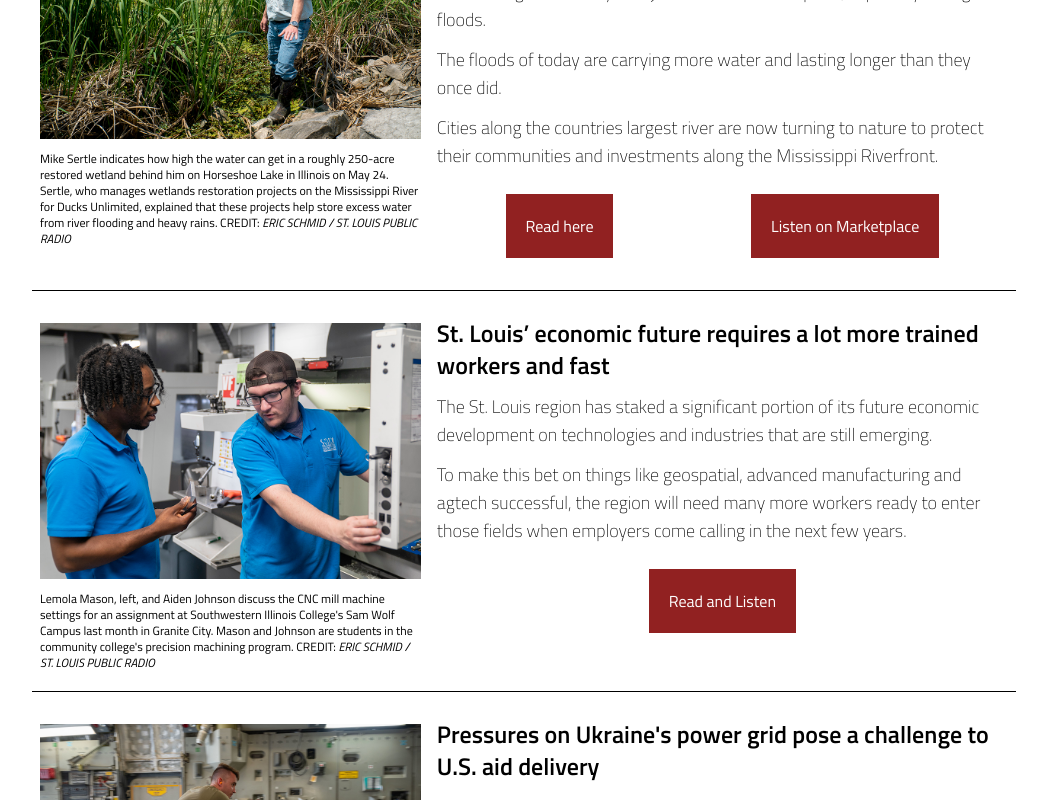
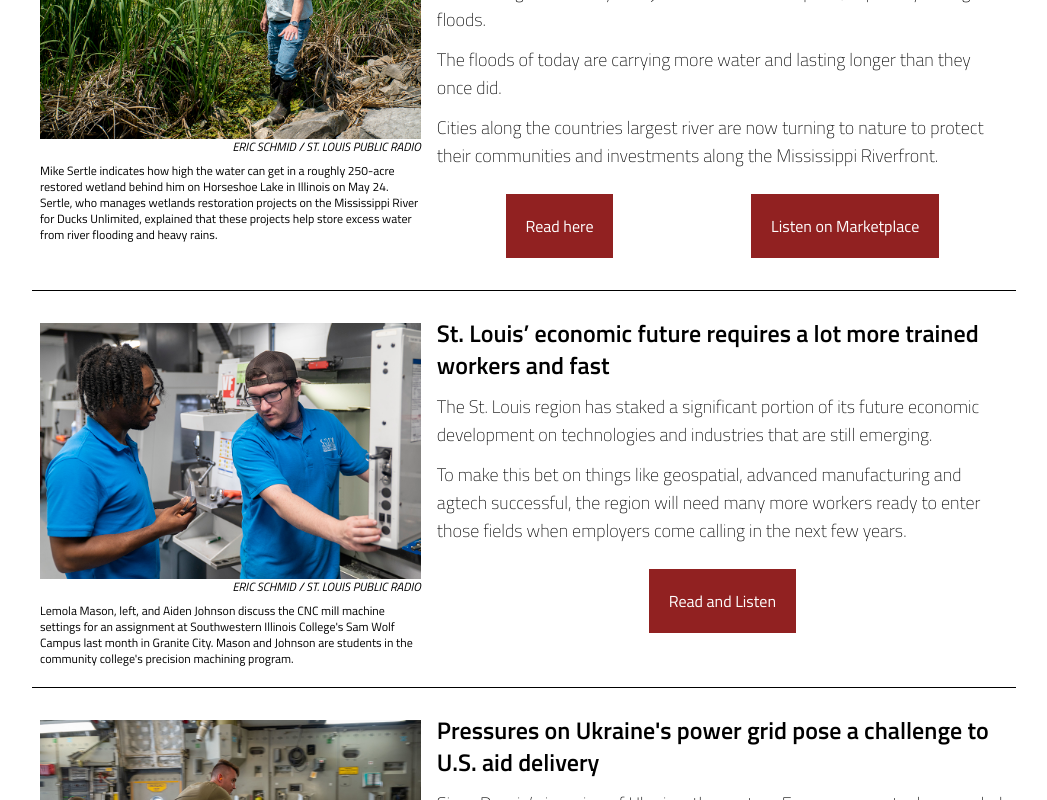
Before and after one commit to schmidward/website-deploy, a SvelteKit app: page /mywork in a window 1280 px wide. Shown: the part 860-1660 px from the top of the page, without its empty margins (116-1163 px from the left). Built offline with nearby package versions, Linux system fonts and the light colour scheme.

Commit message:
changing photo caption credits in my work

```diff
--- a/src/lib/content/mywork.json
+++ b/src/lib/content/mywork.json
@@ -41,7 +41,7 @@
                             "alt": "Mike Sertle in a restored wetland in Illinois."
                         },
                         "caption": {
-                            "text": "Mike Sertle indicates how high the water can get in a roughly 250-acre restored wetland behind him on Horseshoe Lake in Illinois on May 24. Sertle, who manages wetlands restoration projects on the Mississippi River for Ducks Unlimited, explained that these projects help store excess water from river flooding and heavy rains. CREDIT: ",
+                            "text": "Mike Sertle indicates how high the water can get in a roughly 250-acre restored wetland behind him on Horseshoe Lake in Illinois on May 24. Sertle, who manages wetlands restoration projects on the Mississippi River for Ducks Unlimited, explained that these projects help store excess water from river flooding and heavy rains.  ",
                             "credit": "ERIC SCHMID / ST. LOUIS PUBLIC RADIO"
                         },
                         "headline": "Wetlands restoration is key to avoiding the worst of future floods along the Mississippi",
@@ -71,7 +71,7 @@
                             "alt": "Two students discuss how to machine a metal piece."
                         },
                         "caption": {
-                            "text": "Lemola Mason, left, and Aiden Johnson discuss the CNC mill machine settings for an assignment at Southwestern Illinois College's Sam Wolf Campus last month in Granite City. Mason and Johnson are students in the community college's precision machining program. CREDIT: ",
+                            "text": "Lemola Mason, left, and Aiden Johnson discuss the CNC mill machine settings for an assignment at Southwestern Illinois College's Sam Wolf Campus last month in Granite City. Mason and Johnson are students in the community college's precision machining program.  ",
                             "credit": "ERIC SCHMID / ST. LOUIS PUBLIC RADIO"
                         },
                         "headline": "St. Louis’ economic future requires a lot more trained workers and fast",
@@ -96,7 +96,7 @@
                             "alt": "United States Airmen load supplies onto an airplane."
                         },
                         "caption": {
-                            "text": "Troops at Dover Air Force Base in Delaware load pallets of ammunition onto an aircraft bound for Ukraine on Aug. 9. CREDIT: ",
+                            "text": "Troops at Dover Air Force Base in Delaware load pallets of ammunition onto an aircraft bound for Ukraine on Aug. 9.  ",
                             "credit": "CYDNEY LEE / U.S. AIR FORCE"
                         },
                         "headline": "Pressures on Ukraine's power grid pose a challenge to U.S. aid delivery",
@@ -127,7 +127,7 @@
                             "alt": "Photo Illustration"
                         },
                         "caption": {
-                            "text": "For decades, officials knew pollution spread in Springfield’s groundwater but were slow to investigate. CREDIT: ",
+                            "text": "For decades, officials knew pollution spread in Springfield’s groundwater but were slow to investigate.  ",
                             "credit": "BRIAN MUÑOZ / ST. LOUIS PUBLIC RADIO"
                         },
                         "headline": "Missouri knew of contamination in Springfield’s groundwater decades before anyone told residents",
@@ -152,7 +152,7 @@
                             "alt": "Homes line a stree with the Colorado mountains in the background."
                         },
                         "caption": {
-                            "text": "A view of the Colorado Springs subdivision where Lisa Koroma and her family live on Nov. 16. Koroma said her family spent a month searching for suitable housing when they moved to Colorado late last year. CREDIT: ",
+                            "text": "A view of the Colorado Springs subdivision where Lisa Koroma and her family live on Nov. 16. Koroma said her family spent a month searching for suitable housing when they moved to Colorado late last year.  ",
                             "credit": "LISA KOROMA"
                         },
                         "headline": "An ‘insane’ housing market is hitting military families hard when they have to move",
@@ -181,7 +181,7 @@
                             "alt": "An airman in runs along an outdoor track."
                         },
                         "caption": {
-                            "text": "Air Force service members run a timed 1.5 miles during their annual physical fitness test at Scott Air Force Base in Illinois in June. The U.S. Space Force intends to do away with once-a-year assessments in favor of wearable technology.  CREDIT: ",
+                            "text": "Air Force service members run a timed 1.5 miles during their annual physical fitness test at Scott Air Force Base in Illinois in June. The U.S. Space Force intends to do away with once-a-year assessments in favor of wearable technology.   ",
                             "credit": "ERIC SCHMID / ST. LOUIS PUBLIC RADIO"
                         },
                         "headline": "The Space Force is scrapping the annual fitness test in favor of wearable trackers",
@@ -211,7 +211,7 @@
                             "alt": "The Zrybniak family outside of their home in St. Charles, MO."
                         },
                         "caption": {
-                            "text": "Viktor Zribnyak, 69, and his wife Svitlana Zribnyak, 72, outside their son’s St. Charles, Missouri home on Monday, April 4, 2022. The couple had trekked Ukraine in a coordinated escape from the Russian invasion of the country. CREDIT: ",
+                            "text": "Viktor Zribnyak, 69, and his wife Svitlana Zribnyak, 72, outside their son’s St. Charles, Missouri home on Monday, April 4, 2022. The couple had trekked Ukraine in a coordinated escape from the Russian invasion of the country.  ",
                             "credit": "BRIAN MUÑOZ / ST. LOUIS PUBLIC RADIO"
                         },
                         "headline": "Fear, hope and relief. One couple's journey from Ukraine to St. Charles",
@@ -237,7 +237,7 @@
                             "alt": "A police officer talks with a bystander infront of a partially destroyed Amazon warehouse."
                         },
                         "caption": {
-                            "text": "A police officer speaks to an onlooker at an Amazon Distribution Hub in Edwardsville last December. Six people died when a tornado hit the facility, and warehouses surrounding it could be just as vulnerable in the next major storm. CREDIT: ",
+                            "text": "A police officer speaks to an onlooker at an Amazon Distribution Hub in Edwardsville last December. Six people died when a tornado hit the facility, and warehouses surrounding it could be just as vulnerable in the next major storm.  ",
                             "credit": "BRIAN MUÑOZ / ST. LOUIS PUBLIC RADIO"
                         },
                         "headline": "Even in tornado-prone areas, storm shelters aren't required in warehouses",
@@ -271,7 +271,7 @@
                             "alt": "South Lincoln Avenue in O'Fallon, Illinois."
                         },
                         "caption": {
-                            "text": "Cars drive on South Lincoln Avenue in O'Fallon on Nov. 10, 2021. One of the fastest-growing cities in the Metro East will be split up by congressional redistricting. CREDIT: ",
+                            "text": "Cars drive on South Lincoln Avenue in O'Fallon on Nov. 10, 2021. One of the fastest-growing cities in the Metro East will be split up by congressional redistricting.  ",
                             "credit": "BRIAN MUÑOZ / ST. LOUIS PUBLIC RADIO"
                         },
                         "headline": "Illinois' new congressional maps may favor Democrats, but they carve up cities like O'Fallon",
@@ -296,7 +296,7 @@
                             "alt": "The inside of a traditional Mexican restaurant in Fairmont City, Illinois"
                         },
                         "caption": {
-                            "text": "Patrons sit in Mi Tierra Bonita Mexican Restaurant on Monday, Nov. 15, 2021, in Fairmont City, Illinois. The renovated restaurant opened in 2016 and sits in the 2020 Census tract with the largest Latino population in the St. Louis region. CREDIT: ",
+                            "text": "Patrons sit in Mi Tierra Bonita Mexican Restaurant on Monday, Nov. 15, 2021, in Fairmont City, Illinois. The renovated restaurant opened in 2016 and sits in the 2020 Census tract with the largest Latino population in the St. Louis region.  ",
                             "credit": "BRIAN MUÑOZ / ST. LOUIS PUBLIC RADIO"
                         },
                         "headline": "The St. Louis region is already home for many Latinos and more are moving here",
@@ -322,7 +322,7 @@
                             "alt": "Dewanda Crochrell stands outside a voter's home in Madison, Illinois"
                         },
                         "caption": {
-                            "text": "Dewanda Crochrell speaks with a voter in Madison, IL on March 20, 2021. Crochrell won a spot on Venice Township’s Board of Trustees a in the following weeks. CREDIT: ",
+                            "text": "Dewanda Crochrell speaks with a voter in Madison, IL on March 20, 2021. Crochrell won a spot on Venice Township’s Board of Trustees a in the following weeks.  ",
                             "credit": "ERIC SCHMID / ST. LOUIS PUBLIC RADIO"
                         },
                         "headline": "Slate of Black candidates wins spots in Metro East municipal governments",
@@ -347,7 +347,7 @@
                             "alt": "The Woodriver Power station in East Alton, Illinois falls down as it's demolished"
                         },
                         "caption": {
-                            "text": "Workers watch from a safe distance as the main structure of the former Wood River Power Plant in East Alton is brought down by explosives on Feb. 1. There aren't established regulations in Illinois for how to demolish an old coal plant, leaving environmentalists worried there will be toxic disaster when more of these plants are demolished. CREDIT: ",
+                            "text": "Workers watch from a safe distance as the main structure of the former Wood River Power Plant in East Alton is brought down by explosives on Feb. 1. There aren't established regulations in Illinois for how to demolish an old coal plant, leaving environmentalists worried there will be toxic disaster when more of these plants are demolished.  ",
                             "credit": "DERIK HOLTMANN / BELLEVILLE NEWS-DEMOCRAT"
                         },
                         "headline": "Lax oversight of coal plant demolitions could leave Illinois communities vulnerable",
@@ -378,7 +378,7 @@
                             "alt": "Photo Illustration"
                         },
                         "caption": {
-                            "text": "Landlords have filed nearly 200 eviction cases in Madison County in the months following Illinois Gov. J.B. Pritzker's executive order banning eviction filings. The governor signed the executive order in late April. CREDIT: ",
+                            "text": "Landlords have filed nearly 200 eviction cases in Madison County in the months following Illinois Gov. J.B. Pritzker's executive order banning eviction filings. The governor signed the executive order in late April.  ",
                             "credit": "DAVID KOVALUK / ST. LOUIS PUBLIC RADIO"
                         },
                         "headline": "Madison County court allowed eviction cases to proceed despite Illinois' statewide ban",
@@ -403,7 +403,7 @@
                             "alt": "Photo Illustration"
                         },
                         "caption": {
-                            "text": "The census will only ask if respondents are 'male' or 'female.' That leaves out a growing number of people who identify outside of that gender binary. CREDIT: ",
+                            "text": "The census will only ask if respondents are 'male' or 'female.' That leaves out a growing number of people who identify outside of that gender binary.  ",
                             "credit": "NAT THOMAS / ST. LOUIS PUBLIC RADIO"
                         },
                         "headline": "The 2020 Census is underway, but nonbinary and gender-nonconforming respondents feel counted out",
@@ -429,7 +429,7 @@
                             "alt": "The Quinn Chapel AME Church in Brooklyn, Illinois"
                         },
                         "caption": {
-                            "text": "The Quinn Chapel A.M.E. Church in Brooklyn, Illinois. The church is one of two verified Underground Railroad locations in the Metro East. CREDIT: ",
+                            "text": "The Quinn Chapel A.M.E. Church in Brooklyn, Illinois. The church is one of two verified Underground Railroad locations in the Metro East.  ",
                             "credit": "ERIC SCHMID / ST. LOUIS PUBLIC RADIO"
                         },
                         "headline": "Uncovering the underground railroad’s hidden past in the Metro East",
@@ -460,7 +460,7 @@
                             "alt": "Lawyer Benjamin Wesselschmidt gives a presentation infront of dozens of people."
                         },
                         "caption": {
-                            "text": "Lawyer Benjamin Wesselschmidt explains the new recreational cannabis law at the St. Clair County Country Club on Nov. 21. Many employers are re-thinking their drug-testing policies since recreational marijuana will be legal on Jan. 1. CREDIT: ",
+                            "text": "Lawyer Benjamin Wesselschmidt explains the new recreational cannabis law at the St. Clair County Country Club on Nov. 21. Many employers are re-thinking their drug-testing policies since recreational marijuana will be legal on Jan. 1.  ",
                             "credit": "ERIC SCHMID / ST. LOUIS PUBLIC RADIO"
                         },
                         "headline": "What employers and workers need to know about legal recreational marijuana in Illinois",
@@ -486,7 +486,7 @@
                             "alt": "A home from the 1880s near Belleville, Illinois' mainstreet"
                         },
                         "caption": {
-                            "text": "Paula and Tom Haniszewski's house on South Charles Street in Belleville on Oct. 30. Their home was built in 1880. CREDIT: ",
+                            "text": "Paula and Tom Haniszewski's house on South Charles Street in Belleville on Oct. 30. Their home was built in 1880.  ",
                             "credit": "ERIC SCHMID / ST. LOUIS PUBLIC RADIO"
                         },
                         "headline": "Belleville’s old homes are attracting new residents: Here’s who’s moving in and why",
@@ -511,7 +511,7 @@
                             "alt": "Reginald Petty"
                         },
                         "caption": {
-                            "text": "Reginald Petty sits in his East St. Louis home on Oct. 14, 2019. Petty is a driving force behind the East St. Louis Historical Society, an organization that seeks to document and share the cultural significance of the city. CREDIT: ",
+                            "text": "Reginald Petty sits in his East St. Louis home on Oct. 14, 2019. Petty is a driving force behind the East St. Louis Historical Society, an organization that seeks to document and share the cultural significance of the city.  ",
                             "credit": "CAROLINA HIDALGO / ST. LOUIS PUBLIC RADIO"
                         },
                         "headline": "This man wants East St. Louisans to know their history",
@@ -542,7 +542,7 @@
                             "alt": "Terry Sheridan in a WSHU Public Radio Studio"
                         },
                         "caption": {
-                            "text": "WSHU News Director Terry Sheridan. CREDIT: ",
+                            "text": "WSHU News Director Terry Sheridan.  ",
                             "credit": "SABRINA GARONE / WSHU"
                         },
                         "headline": "A journalist recalls the transformational experience of covering 9/11",
@@ -592,7 +592,7 @@
                             "alt": "Vivett Dukes"
                         },
                         "caption": {
-                            "text": "Vivett Dukes, who teaches in New York. CREDIT: ",
+                            "text": "Vivett Dukes, who teaches in New York.  ",
                             "credit": "ERIC SCHMID"
                         },
                         "headline": "Missing Representation",
--- a/src/routes/mywork/+page.svelte
+++ b/src/routes/mywork/+page.svelte
@@ -28,15 +28,24 @@
             <div class="flex flex-col md:flex-row content-between max-w-full">
                 <!-- Photo on left -->
                 <div class="inline-block md:w-2/5 box-border items-start m-2">
+                    <div class="flex flex-col">
+                        <div>
                             <img
                                 class="w-full"
                                 src={article.data.img.src}
                                 alt={article.data.img.alt}
                             />
-                    <p class="text-xs mt-3">
+                        </div>
+                        <div class="flex flex-col">
+                            <div class="text-xs self-end">
+                            <em>{article.data.caption.credit}</em>
+                            </div>
+                            <p class="text-xs mt-2">
                                 {article.data.caption.text}
-                    <em>{article.data.caption.credit}</em>
+
                             </p>
+                        </div>
+                    </div>
                 </div>
                 <!-- Headline and Description (dek) on right -->
                 <div class="md:w-3/5 items-start justify-end m-2">
--- a/src/routes/mywork/2023/wetlands-restoration/+page.svelte
+++ b/src/routes/mywork/2023/wetlands-restoration/+page.svelte
@@ -18,13 +18,17 @@
                         </p>
                 </div>
             </div>
-            <div class="font-extralight text-sm">
+            <div class="flex flex-col font-extralight text-sm">
                 <img
                     src= "../../../images/2023-05-24_ES_Mike-Sertle_Lower-End-2.jpg"
                     alt="The Mississippi River"/>
-                <p>Mike Sertle indicates how high the water can get in a roughly 250-acre restored wetland behind him on Horseshoe Lake in Illinois
-                    on May 24, 2023. Sertle, who manages wetlands restoration projects on the Mississippi River for Ducks Unlimited, explained that
-                    these projects help store excess water from river flooding and heavy rains. CREDIT: <em>ERIC SCHMID / ST. LOUIS PUBLIC RADIO</em></p>
+                    <div class="self-end text-xs">
+                        <p><em>ERIC SCHMID / ST. LOUIS PUBLIC RADIO</em></p>
+                    </div>
+                    <div class="mt-1">
+                        <p>Mike Sertle indicates how high the water can get in a roughly 250-acre restored wetland behind him on Horseshoe Lake in Illinois
+                            on May 24, 2023. This wetland can store excess water from river flooding and heavy rains.</p>
+                    </div>
             </div>
             <article>
 
```
Lines whose indentation alone changed are shown as unchanged.
